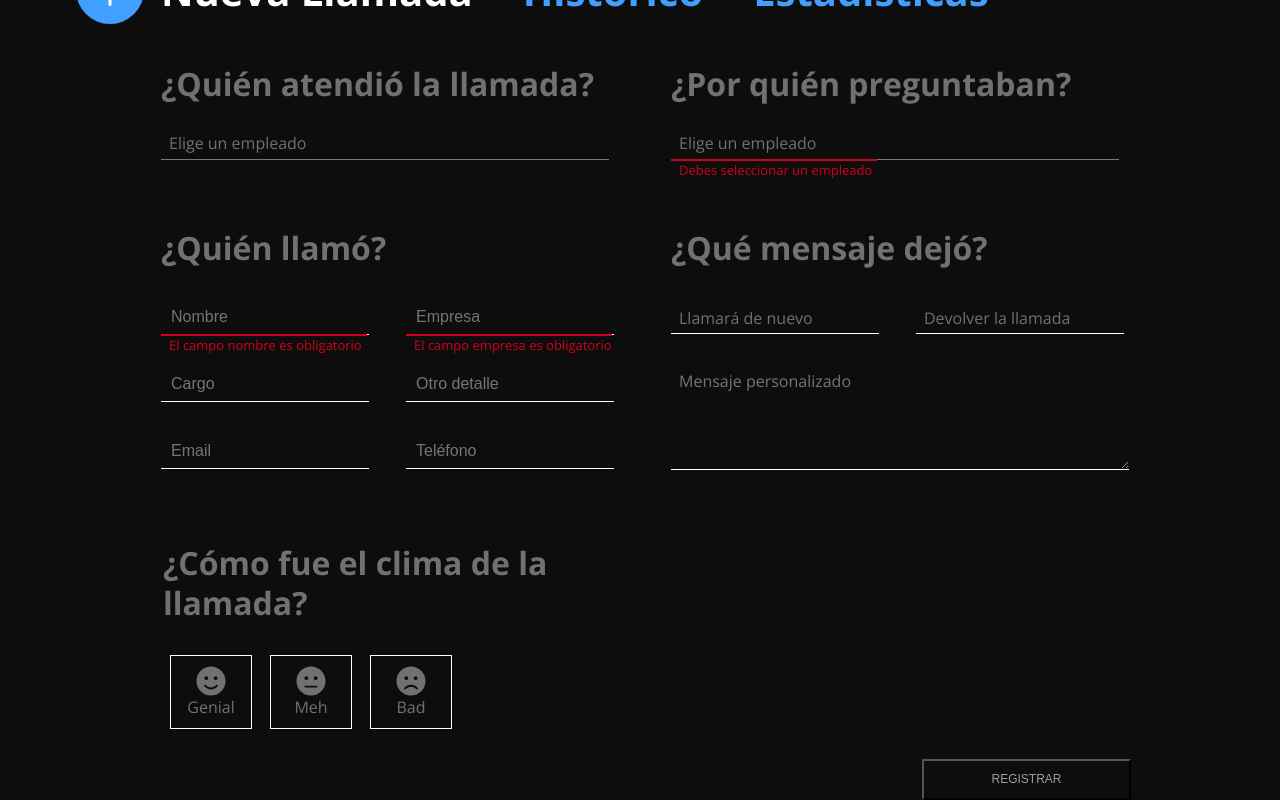
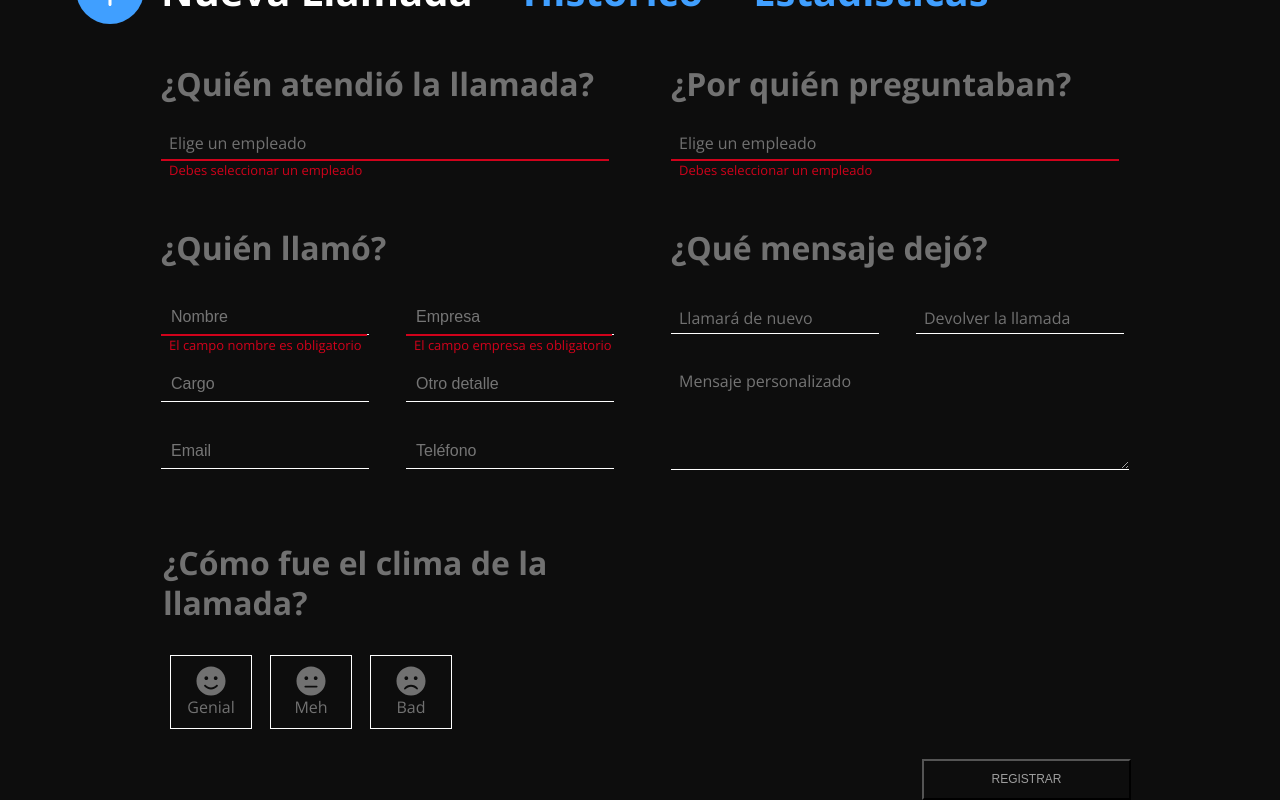
Before and after one commit to carmenpmoreno/fairfax-m4-your-calls-app, a React (Create React App) app: page /#/ in a window 1280 px wide. Both pictures are taken after a click on the input "Registrar". Shown: the part 182-982 px from the top of the page. Built offline with nearby package versions, Linux system fonts and the light colour scheme; no server answers.

Commit message:
fix details lines

```diff
--- a/src/components/Form.js
+++ b/src/components/Form.js
@@ -60,6 +60,9 @@ class Form extends Component {
                 <option value="Paula">Paula</option>
                 <option value="Sera">Sera</option>
               </select>
+              <p className={`error-msg-employee ${errorPerson}`}>
+                Debes seleccionar un empleado
+              </p>
             </div>
             <div className="main__personRequested">
               <h2 className="main__personRequested-title">
@@ -85,7 +88,7 @@ class Form extends Component {
                 <option value="Paula">Paula</option>
                 <option value="Sera">Sera</option>
               </select>
-              <p className={`error-msg ${errorPerson}`}>
+              <p className={`error-msg-employee ${errorPerson}`}>
                 Debes seleccionar un empleado
               </p>
             </div>
--- a/src/styles/App.scss
+++ b/src/styles/App.scss
@@ -384,6 +384,17 @@ a {
   font-size: 13px;
 }
 
+.error-msg-employee {
+  position: absolute;
+  padding-left: 8px;
+  z-index: 100;
+  margin-top: -1px;
+  width: 440px;
+  color: $color-red;
+  border-top: 2px solid $color-red;
+  font-size: 13px;
+}
+
 .selectedClass {
   background-color: $color-white;
 }
```
